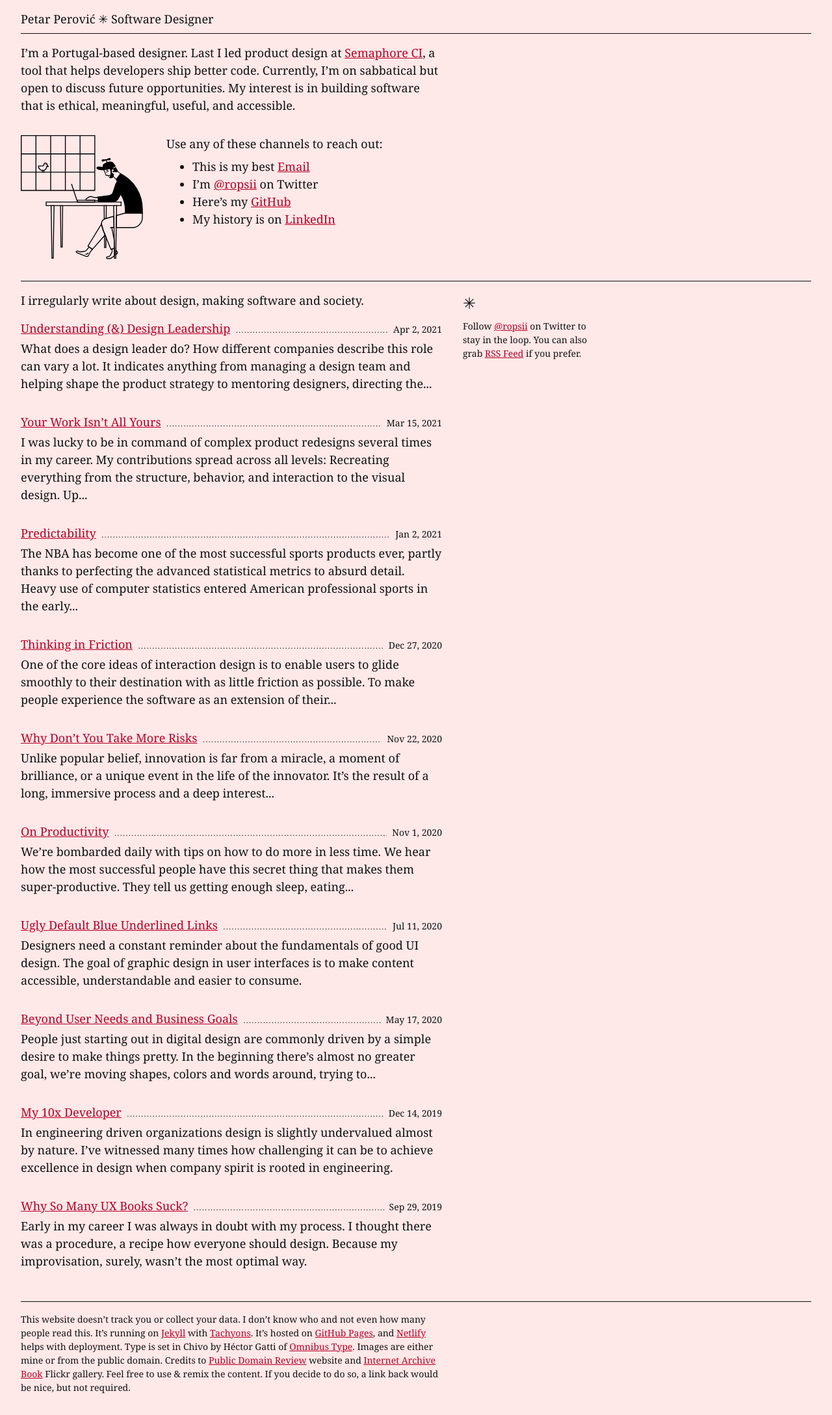
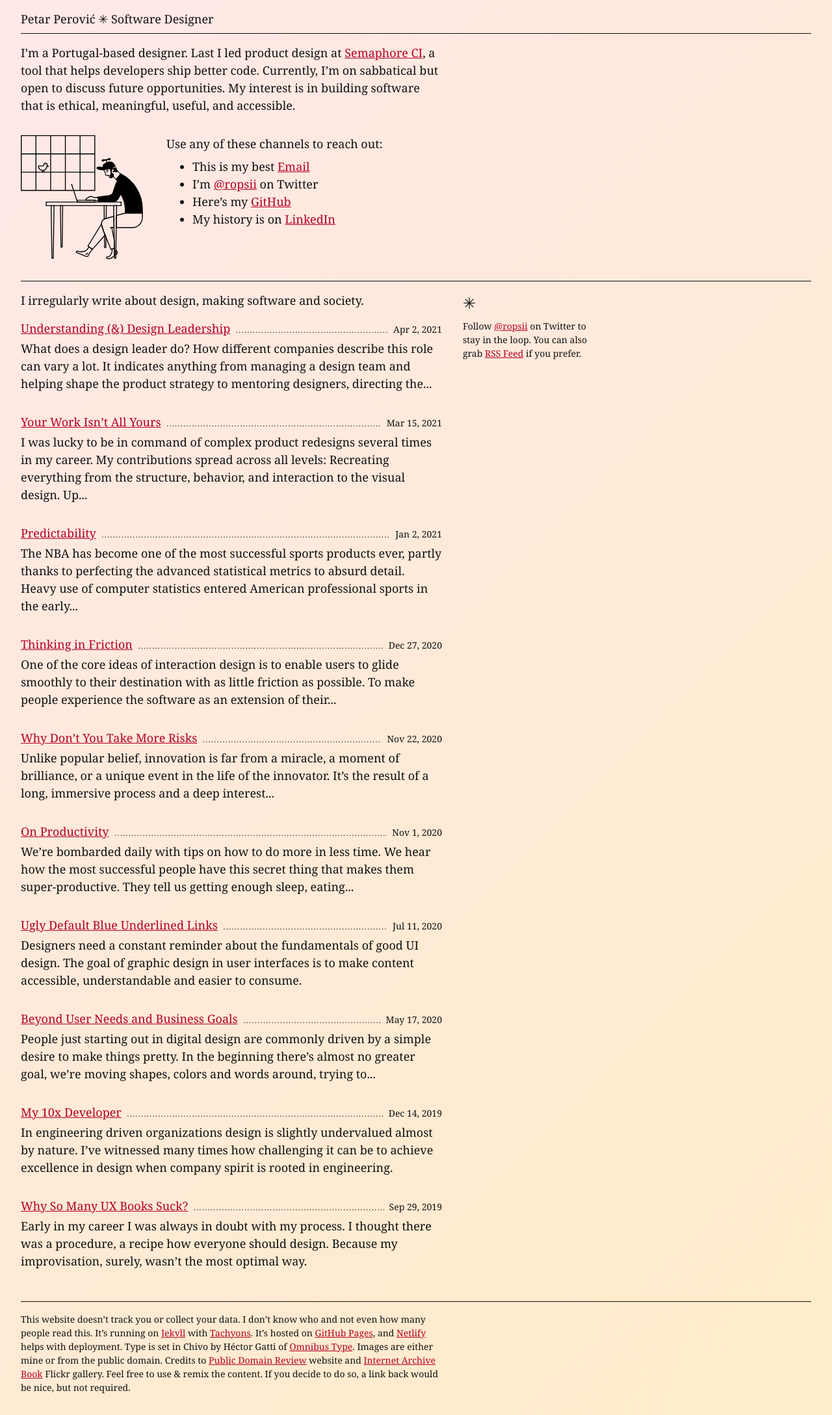
Before and after one commit to ropsii/ropsii.github.io, a Jekyll site: the page built from index.markdown, in a window 1280 px wide. Shown: the whole page at 65% size. Built offline with Jekyll 4.4.1, drawn with Linux system fonts in a browser that asks for light colours; some web fonts are replaced.

Commit message:
homepage bg

```diff
--- a/_layouts/home.html
+++ b/_layouts/home.html
@@ -3,7 +3,8 @@
 
   {%- include head.html -%}
 
-    <div class="nl3 nr3 pl3 pr3 nl4-m nr4-m pl4-m pr4-m nb4 pb4" style="background-color: #ffe8e8;">
+    <div class="nl3 nr3 pl3 pr3 nl4-m nr4-m pl4-m pr4-m nb4 pb4" style="background: linear-gradient(
+        135deg, #ffe8e8, #ffecc8);">
         <div class="flex items-center bb pt3 pb2">
             <div>
                 Petar Perović ✳ Software Designer
```
